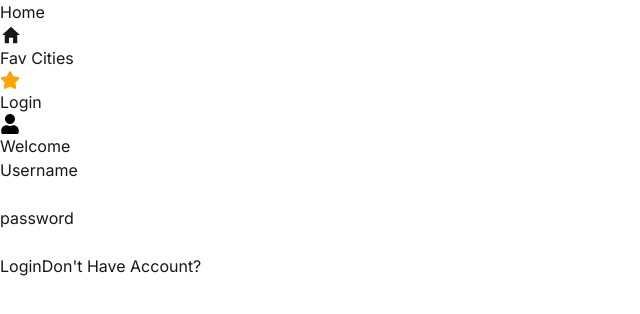
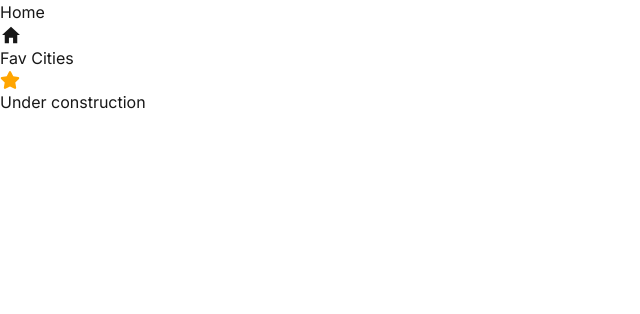
Before and after one commit to ovierevaldi/weather-app, a Next.js app in the folder apps/front-end/: page /login in a window 1280 px wide. Shown: the top 314 px of the page, without its empty margins (0-640 px from the left). Built offline with nearby package versions, Linux system fonts and the light colour scheme; no server answers.

Commit message:
Disabled login form

```diff
--- a/apps/front-end/src/app/components/common/Header.tsx
+++ b/apps/front-end/src/app/components/common/Header.tsx
@@ -49,7 +49,7 @@ const Header = () => {
                     })
 
             }
-            <UserProfileBtn />
+            {/* <UserProfileBtn /> */}
         </div>
         </div>
     )
--- a/apps/front-end/src/app/login/page.tsx
+++ b/apps/front-end/src/app/login/page.tsx
@@ -1,94 +1,97 @@
-'use client'
+// 'use client'
 
-import React, { useEffect, useState } from 'react'
-import DefaultInput from '../components/common/DefaultInput'
-import DefaultButton from '../components/common/DefaultButton'
-import Link from 'next/link'
-import { RegisUserErrorApiProp, RegisUserProp } from '@/types/UserData'
-import FormValidation from '@/libs/FormValidation'
-import ApiProvider from '@/libs/ApiProvider'
-import toast from 'react-hot-toast'
-import { useRouter } from 'next/navigation'
-import { setUserData } from '@/libs/CookieProvider'
+// import React, { useEffect, useState } from 'react'
+// import DefaultInput from '../components/common/DefaultInput'
+// import DefaultButton from '../components/common/DefaultButton'
+// import Link from 'next/link'
+// import { RegisUserErrorApiProp, RegisUserProp } from '@/types/UserData'
+// import FormValidation from '@/libs/FormValidation'
+// import ApiProvider from '@/libs/ApiProvider'
+// import toast from 'react-hot-toast'
+// import { useRouter } from 'next/navigation'
+// import { setUserData } from '@/libs/CookieProvider'
 
+// const page = () => {
+//      const [errorForm, setErrorForm] = useState({username: '', password: ''});
+//         const [isSubmittingForm, setIsSubmittingForm] = useState(false);
+
+//     const router = useRouter();
+
+//     const submitForm: React.FormEventHandler = async (e) => {
+//         e.preventDefault();
+//         const userData = new FormData(e.target as HTMLFormElement);
+//         const formValues = Object.fromEntries(userData.entries()) as RegisUserProp ;
+
+//         const validationResult = FormValidation().registerValidation(formValues);
+
+//         if(!validationResult.isSuccess && validationResult.errors){
+//             setErrorForm({
+//                 username: validationResult.errors.username[0],
+//                 password: validationResult.errors.password[0]
+//             })
+//         }
+//         else{
+//             setErrorForm({password: '', username: ''});
+//             const result = await login(validationResult.data as RegisUserProp);
+
+//             if(result.isSuccess){
+//                 setUserData({id: result.data?.data.payload.id, username: result.data?.data.payload.username});
+//                 router.push('/')
+//             }
+//         }
+//     };
+
+//     const login = async (userData: RegisUserProp) => {
+//         try {
+//             setIsSubmittingForm(true);
+//             const user = await ApiProvider.loginUser(userData);
+//             toast.success('Login Success');
+//             return {isSuccess: true, data: user}
+//         } catch (error) {
+//             const err = error as RegisUserErrorApiProp
+//             toast.error(err.message);
+//             return {isSuccess: false, data: null}
+//         } finally{
+//             setIsSubmittingForm(false);
+//         }
+//     }
+
+//   return (
+//     <div className='max-w-xl mx-auto space-y-8 border p-4 rounded'>
+//         <p className='text-center text-3xl font-semibold'>Welcome</p>
+//         <form onSubmit={submitForm} className='flex flex-col gap-y-8'>
+//             <div className='flex flex-col gap-y-2'>
+//                 <label htmlFor='username' className='font-semibold'>Username</label>
+//                 <DefaultInput id='username' name='username' type='text' autoComplete='username'/>
+//                 {
+//                     errorForm.username && <p className='text-red-500 text-sm'>{errorForm.username}</p>
+//                 }
+//             </div>
+
+//             <div className='flex flex-col gap-y-2'>
+//                 <label
+//                     className='font-semibold' htmlFor='password'>password
+//                 </label>
+//                 <DefaultInput id='password' name='password' type='password'/>
+//                 {
+//                     errorForm.username && <p className='text-red-500 text-sm'>{errorForm.username}</p>
+//                 }
+//             </div>
+
+//             <DefaultButton type='submit' isDisabled={isSubmittingForm}>
+//                 Login
+//             </DefaultButton>
+
+//             <Link href={'/register'}
+//                 className='text-center cursor-pointer text-slate-200 hover:underline'>
+//                     Don't Have Account?
+//             </Link>
+//         </form>
+//     </div>
+//   )
+// }
 const page = () => {
-     const [errorForm, setErrorForm] = useState({username: '', password: ''});
-        const [isSubmittingForm, setIsSubmittingForm] = useState(false);
-
-    const router = useRouter();
-
-    const submitForm: React.FormEventHandler = async (e) => {
-        e.preventDefault();
-        const userData = new FormData(e.target as HTMLFormElement);
-        const formValues = Object.fromEntries(userData.entries()) as RegisUserProp ;
-
-        const validationResult = FormValidation().registerValidation(formValues);
-
-        if(!validationResult.isSuccess && validationResult.errors){
-            setErrorForm({
-                username: validationResult.errors.username[0],
-                password: validationResult.errors.password[0]
-            })
-        }
-        else{
-            setErrorForm({password: '', username: ''});
-            const result = await login(validationResult.data as RegisUserProp);
-
-            if(result.isSuccess){
-                setUserData({id: result.data?.data.payload.id, username: result.data?.data.payload.username});
-                router.push('/')
-            }
-        }
-    };
-
-    const login = async (userData: RegisUserProp) => {
-        try {
-            setIsSubmittingForm(true);
-            const user = await ApiProvider.loginUser(userData);
-            toast.success('Login Success');
-            return {isSuccess: true, data: user}
-        } catch (error) {
-            const err = error as RegisUserErrorApiProp
-            toast.error(err.message);
-            return {isSuccess: false, data: null}
-        } finally{
-            setIsSubmittingForm(false);
-        }
-    }
-
-  return (
-    <div className='max-w-xl mx-auto space-y-8 border p-4 rounded'>
-        <p className='text-center text-3xl font-semibold'>Welcome</p>
-        <form onSubmit={submitForm} className='flex flex-col gap-y-8'>
-            <div className='flex flex-col gap-y-2'>
-                <label htmlFor='username' className='font-semibold'>Username</label>
-                <DefaultInput id='username' name='username' type='text' autoComplete='username'/>
-                {
-                    errorForm.username && <p className='text-red-500 text-sm'>{errorForm.username}</p>
-                }
-            </div>
-
-            <div className='flex flex-col gap-y-2'>
-                <label
-                    className='font-semibold' htmlFor='password'>password
-                </label>
-                <DefaultInput id='password' name='password' type='password'/>
-                {
-                    errorForm.username && <p className='text-red-500 text-sm'>{errorForm.username}</p>
-                }
-            </div>
-
-            <DefaultButton type='submit' isDisabled={isSubmittingForm}>
-                Login
-            </DefaultButton>
-
-            <Link href={'/register'}
-                className='text-center cursor-pointer text-slate-200 hover:underline'>
-                    Don't Have Account?
-            </Link>
-        </form>
-    </div>
-  )
+    return('Under construction');
 }
 
 export default page
```
Also changed, not shown: apps/front-end/src/app/favourite/page.tsx (+61 -57 lines).
